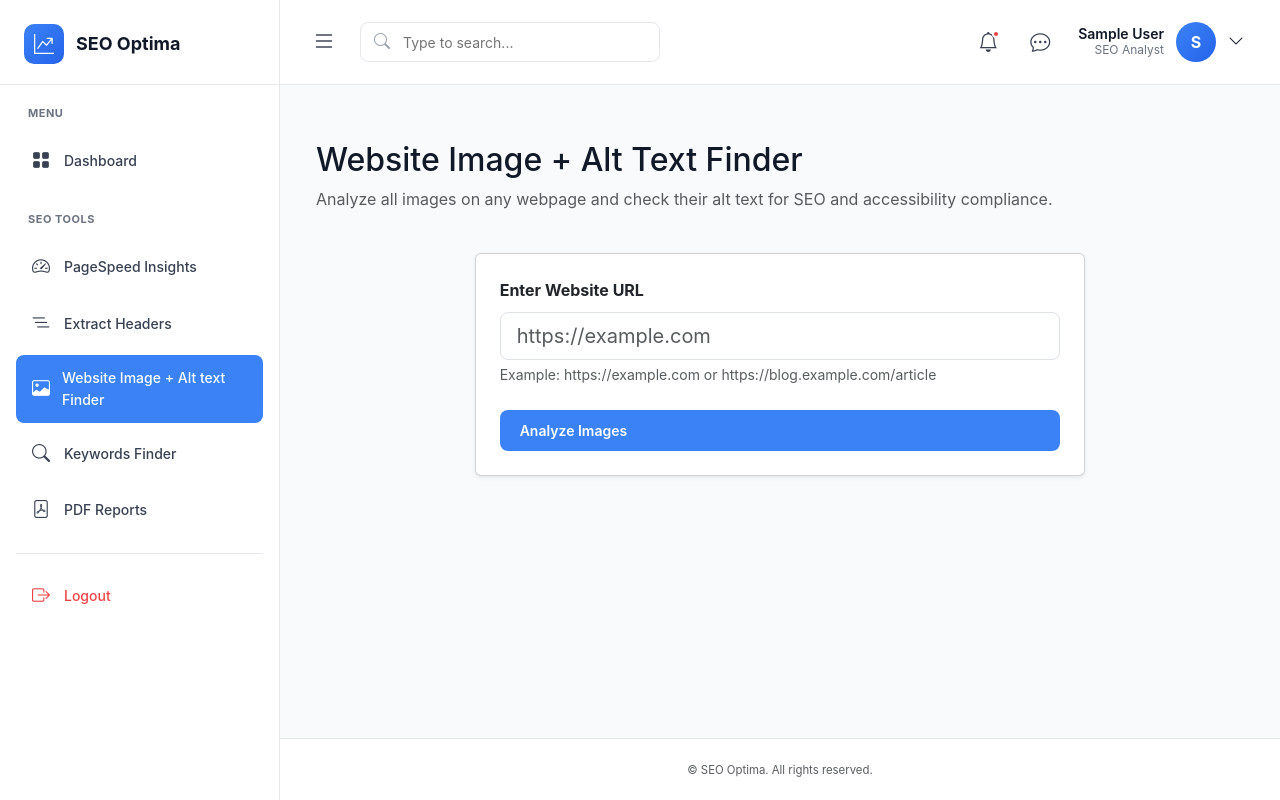
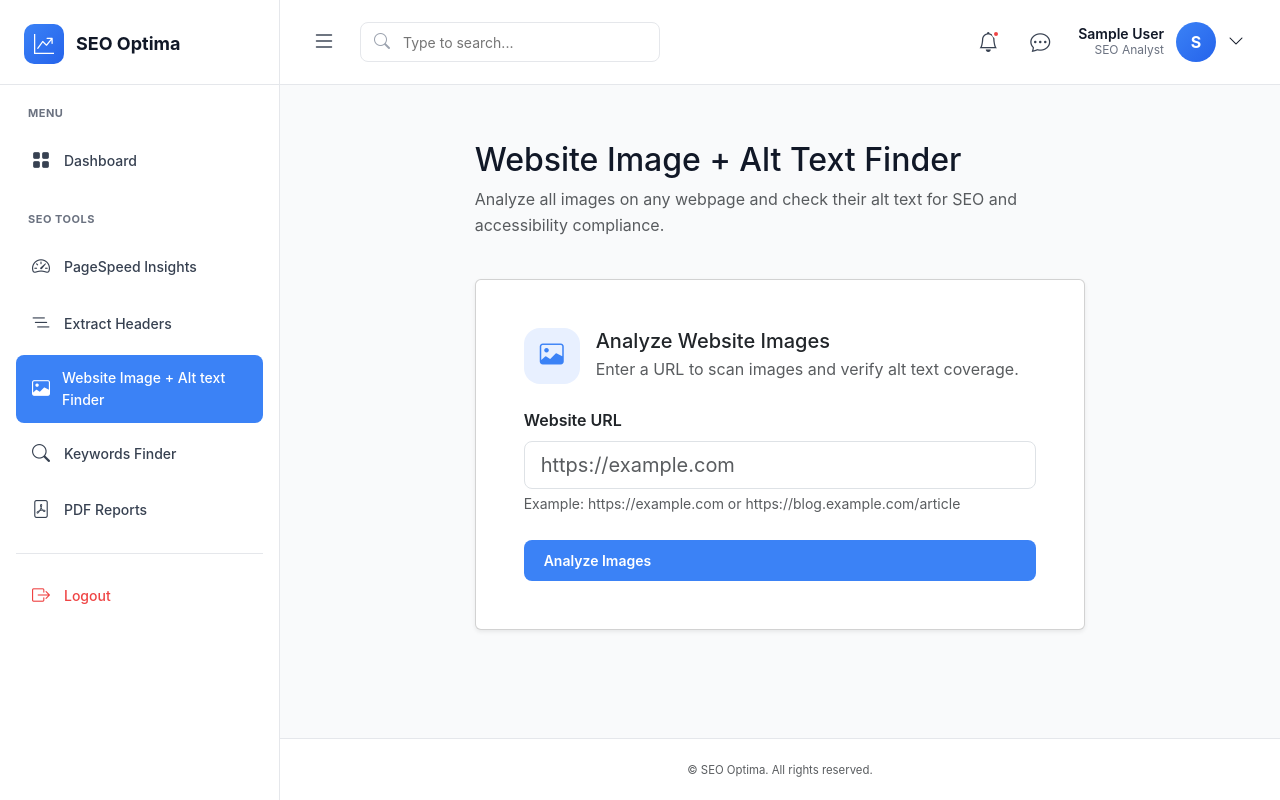
Before and after one commit to NischalGrg5555/SEO-Optima, a Django app: page /dashboard/image-alt-finder/ in a window 1280 px wide. Run offline with Django 4.2, Linux system fonts and the light colour scheme; the visitor is signed in with stand-in values (Sample User, id 1).

Commit message:
Enhance image alt text finder page: improve layout and add descriptive elements for better user guidance

```diff
--- a/templates/dashboard/image_alt_finder.html
+++ b/templates/dashboard/image_alt_finder.html
@@ -6,7 +6,7 @@
 <div class="container-fluid mt-4">
   <!-- Header -->
   <div class="row mb-4">
-    <div class="col-12">
+    <div class="col-lg-8 mx-auto">
       <h1 class="h2">Website Image + Alt Text Finder</h1>
       <p class="text-muted">Analyze all images on any webpage and check their alt text for SEO and accessibility compliance.</p>
     </div>
@@ -16,13 +16,23 @@
   <div class="row mb-4">
     <div class="col-lg-8 mx-auto">
       <div class="card shadow-sm">
-        <div class="card-body p-4">
+        <div class="card-body p-4 p-lg-5">
+          <div class="d-flex align-items-center gap-3 mb-4">
+            <div class="d-flex align-items-center justify-content-center rounded-4" style="width: 56px; height: 56px; background: #e8f0ff; color: #3b82f6;">
+              <i class="bi bi-image" style="font-size: 1.5rem;"></i>
+            </div>
+            <div>
+              <h3 class="h5 mb-1">Analyze Website Images</h3>
+              <p class="text-muted mb-0">Enter a URL to scan images and verify alt text coverage.</p>
+            </div>
+          </div>
+
           <form method="post" id="imageAltForm">
             {% csrf_token %}
 
             <div class="mb-4">
-              <label for="{{ form.url.id_for_label }}" class="form-label fw-bold">
-                Enter Website URL
+              <label for="{{ form.url.id_for_label }}" class="form-label fw-semibold">
+                Website URL
               </label>
               {{ form.url }}
               {% if form.url.errors %}
```
